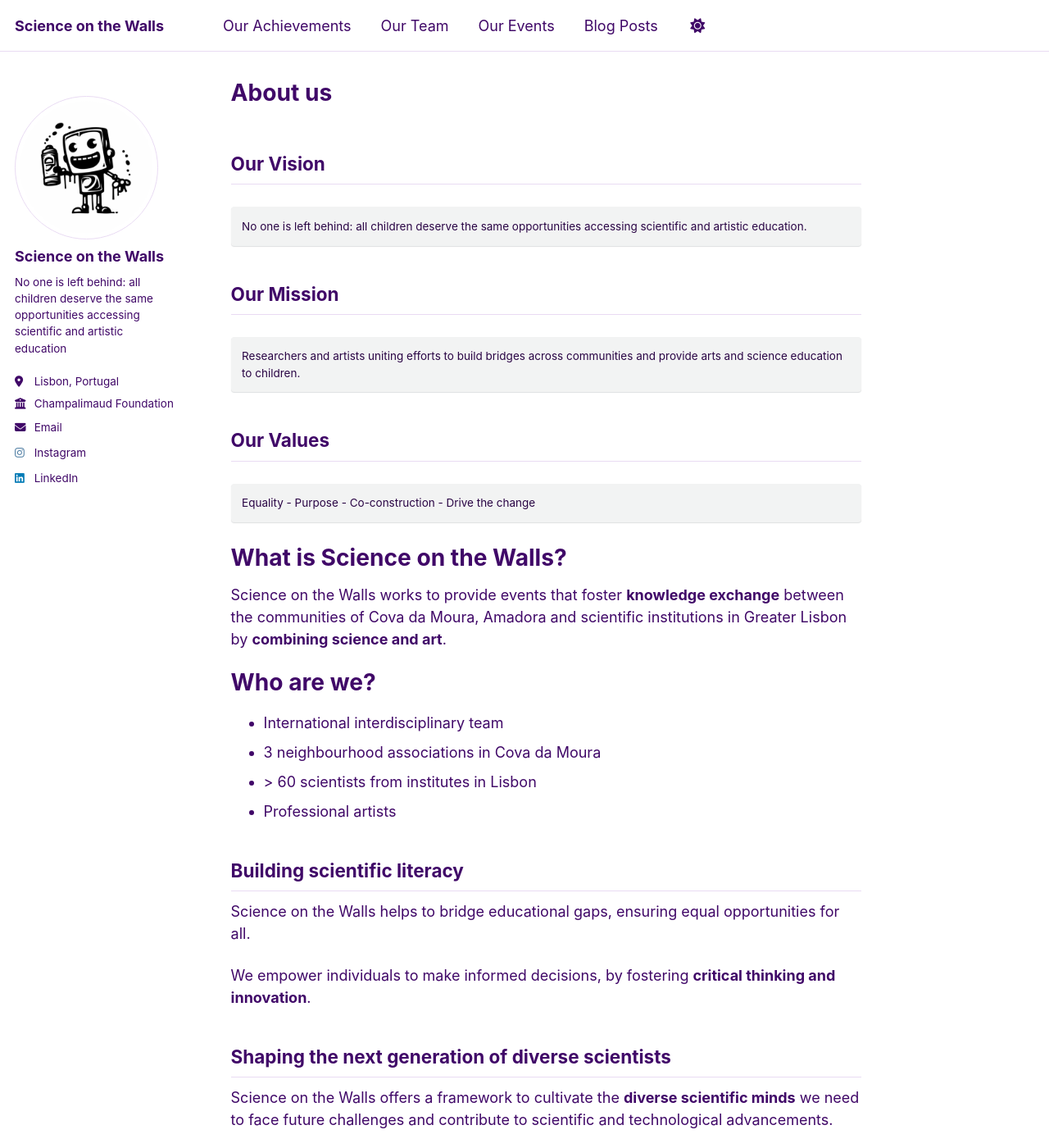
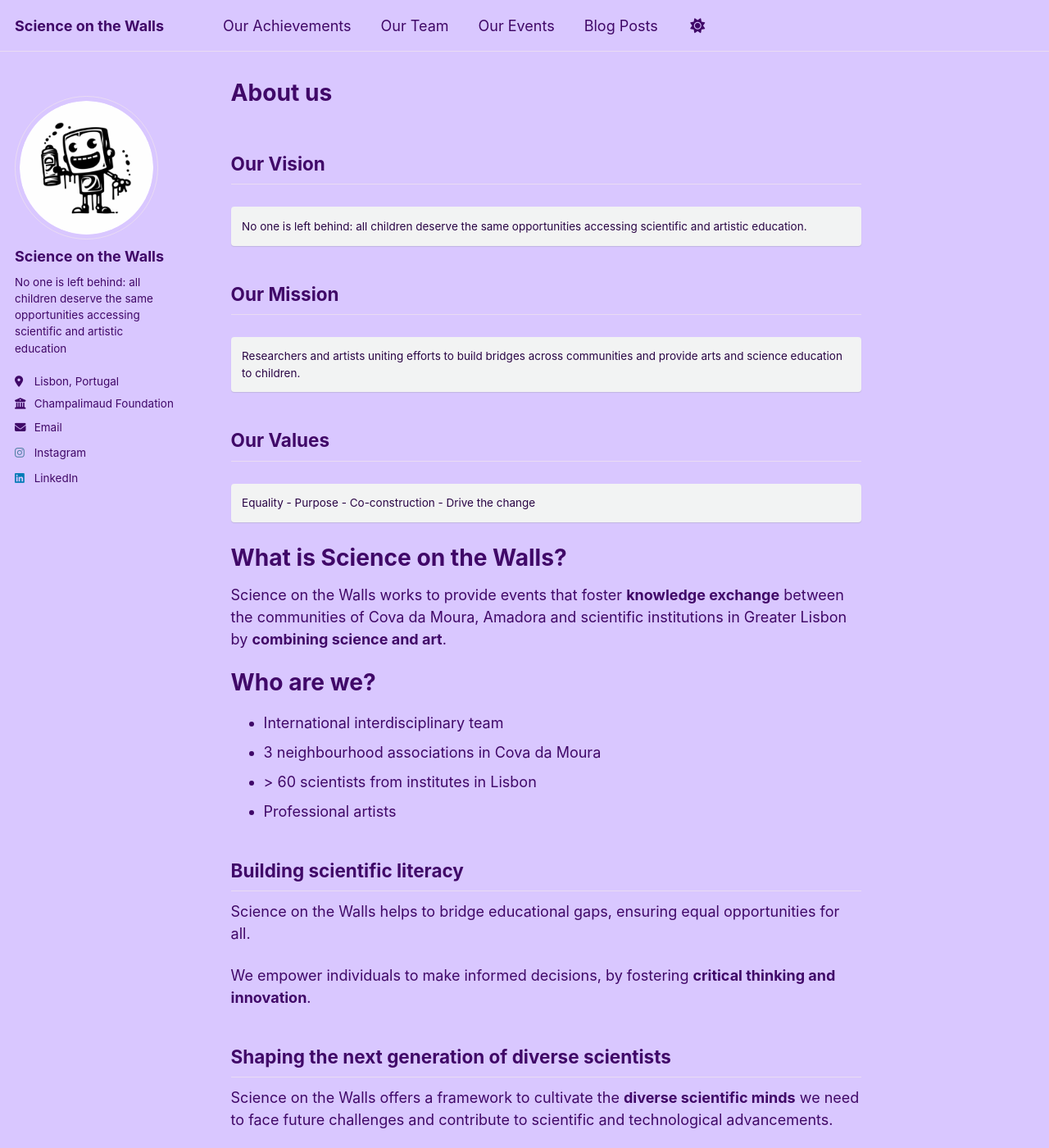
Before and after one commit to scienceonthewalls/scienceonthewalls.github.io, a Jekyll site: the page built from _pages/about.md, in a window 1280 px wide and 1400 px high. Shown: the whole window at 82% size. Built offline with Jekyll 4.4.1, drawn with Linux system fonts in a browser that asks for light colours.

Commit message:
update purple

```diff
--- a/_sass/theme/_default.scss
+++ b/_sass/theme/_default.scss
@@ -29,7 +29,7 @@ $sidebar-screen-min-width   : 1024px;
 /* Default light theme for the site */
 :root {
     --global-base-color                 : #{$gray};
-    --global-bg-color                   : #fff;
+    --global-bg-color                   : #d9c7ff;
     --global-border-color               : #{$lighter-gray};
     --global-code-background-color      : #fafafa;
     --global-code-text-color            : #{$darker-gray};
```
